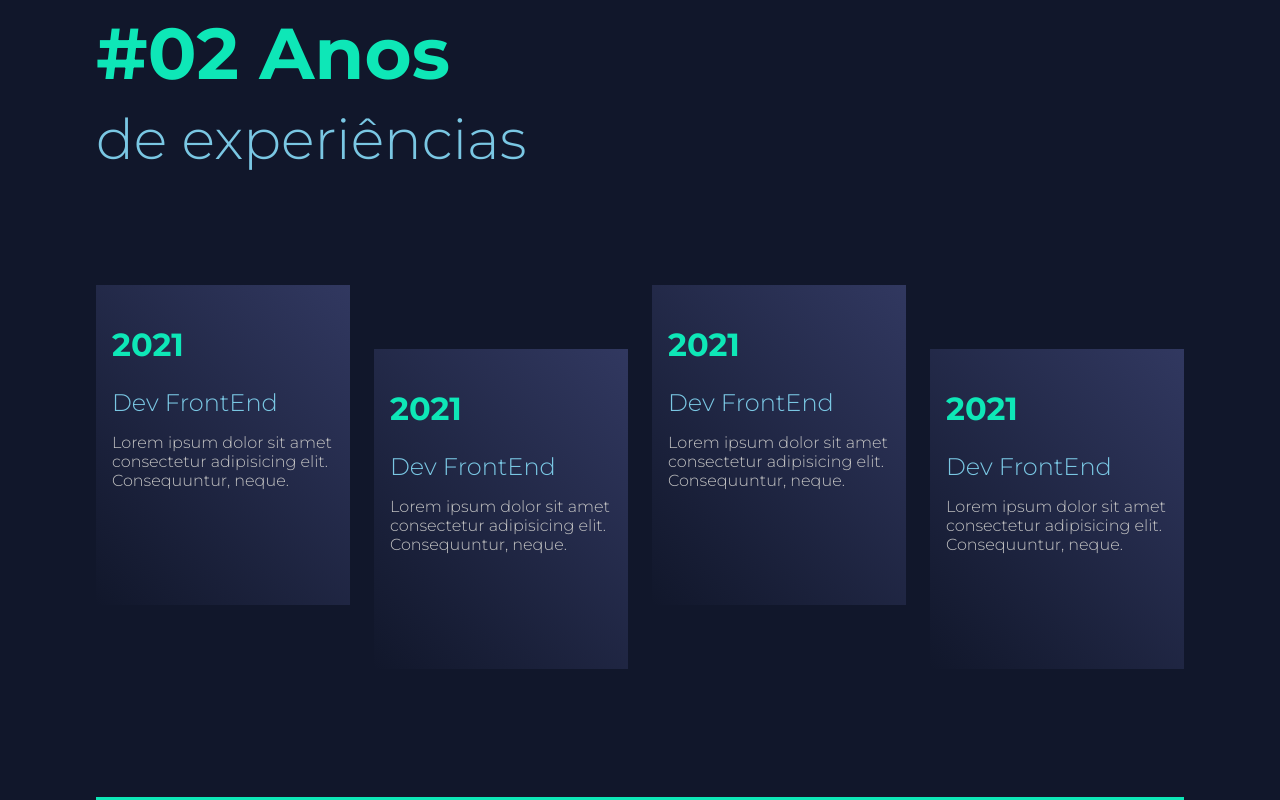
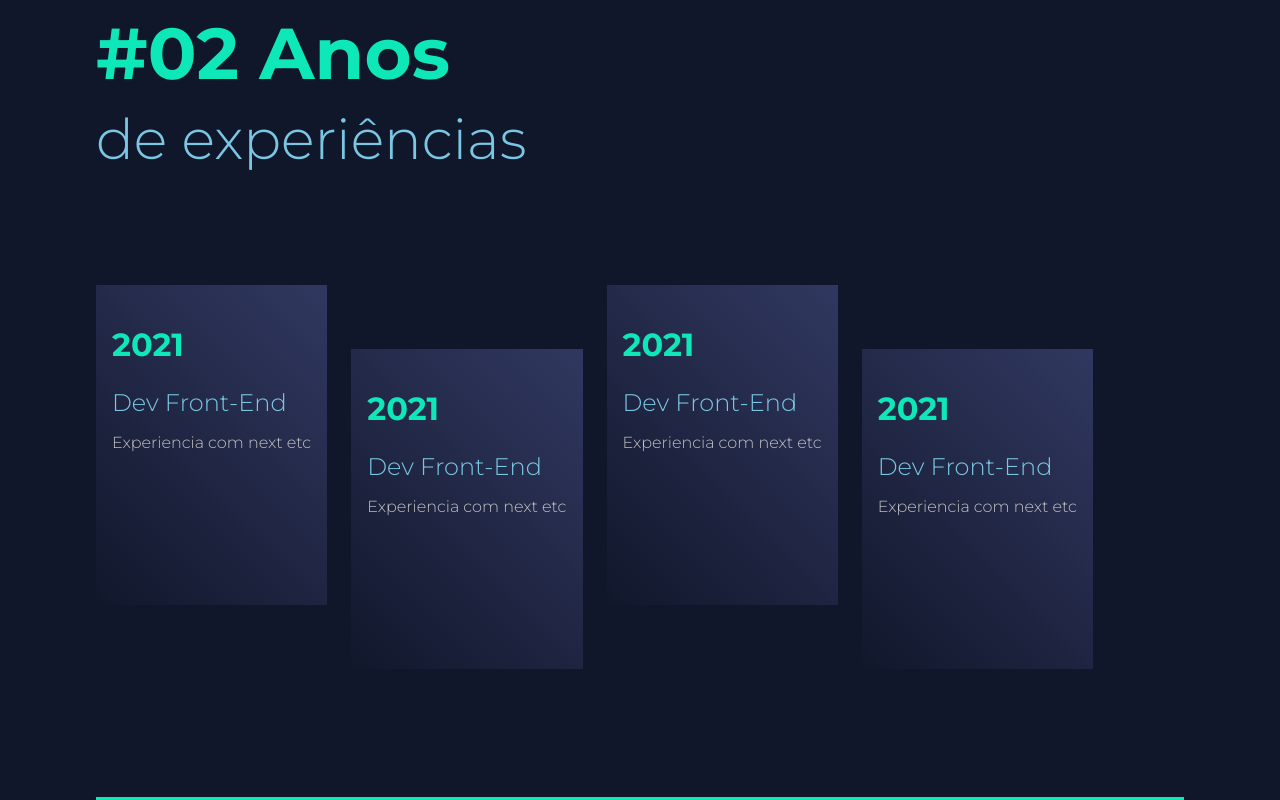
Before and after one commit to GiovanniCrabi/portfolio, a Next.js app: page / in a window 1280 px wide. Shown: the part 775-1575 px from the top of the page. Built offline with nearby package versions, Linux system fonts and the light colour scheme.

Commit message:
Finished Experiences

```diff
--- a/src/components/Experiences/ExperiencesItem.tsx
+++ b/src/components/Experiences/ExperiencesItem.tsx
@@ -1,14 +1,23 @@
-import styled from "styled-components"
-import { ItemContainer } from "./styles"
+import { ItemContainer } from './styles';
 
-export default function ExperiencesItem() {
+interface ExperiencesItemProps {
+  year: number;
+  title: string;
+  description: string;
+}
+
+export default function ExperiencesItem({
+  year,
+  title,
+  description
+}: ExperiencesItemProps) {
   return (
-     <ItemContainer>
-    <div>
-      <h1>2021</h1>
-      <h2>Dev FrontEnd</h2>
-      <p>Lorem ipsum dolor sit amet consectetur adipisicing elit. Consequuntur, neque.</p>
-    </div>
-  </ItemContainer>
-  )
+    <ItemContainer>
+      <div>
+        <h1>{year}</h1>
+        <h2>{title}</h2>
+        <p>{description}</p>
+      </div>
+    </ItemContainer>
+  );
 }
--- a/src/components/Experiences/index.tsx
+++ b/src/components/Experiences/index.tsx
@@ -1,22 +1,34 @@
-import { SectionTitle } from "../SectionTitle";
-import ExperiencesItem from "./ExperiencesItem";
-import { Container } from "./styles";
+import { SectionTitle } from '../SectionTitle';
+import ExperiencesItem from './ExperiencesItem';
+import { Container } from './styles';
 
 export function Experiences() {
   return (
     <Container>
-        <SectionTitle title='02 Anos' description='de experiências' />
+      <SectionTitle title="02 Anos" description="de experiências" />
 
-        <section>
-          <ExperiencesItem />
-          <ExperiencesItem />
-          <ExperiencesItem />
-          <ExperiencesItem />
-        </section>
-
+      <section>
+        <ExperiencesItem
+          year={2021}
+          title="Dev Front-End"
+          description="Experiencia com next etc"
+        />
+        <ExperiencesItem
+          year={2021}
+          title="Dev Front-End"
+          description="Experiencia com next etc"
+        />
+        <ExperiencesItem
+          year={2021}
+          title="Dev Front-End"
+          description="Experiencia com next etc"
+        />
+        <ExperiencesItem
+          year={2021}
+          title="Dev Front-End"
+          description="Experiencia com next etc"
+        />
+      </section>
     </Container>
-
-
-
-  )
+  );
 }
--- a/src/components/Experiences/styles.ts
+++ b/src/components/Experiences/styles.ts
@@ -9,7 +9,7 @@ export const Container = styled.section`
     gap: 1.5rem;
 
     padding-bottom: 8rem;
-    border-bottom: 3px solid ${({theme}) => theme.primary };
+    border-bottom: 3px solid ${({ theme }) => theme.primary};
 
     @media (max-width: 1000px) {
       gap: 1rem;
@@ -25,7 +25,7 @@ export const Container = styled.section`
 
 export const ItemContainer = styled.div`
   > div {
-    background: ${({theme}) => theme.gradient };
+    background: ${({ theme }) => theme.gradient};
     padding: 1rem;
     padding-top: 2.5rem;
     height: 20rem;
@@ -37,20 +37,20 @@ export const ItemContainer = styled.div`
     transition: 0.5s;
 
     h1 {
-      color: ${({theme}) => theme.primary };
+      color: ${({ theme }) => theme.primary};
       font-size: 2rem;
       margin-bottom: 1.5rem;
     }
 
     h2 {
-      color: ${({theme}) => theme.secondary };
+      color: ${({ theme }) => theme.secondary};
       font-size: 1.5rem;
       font-weight: 300;
       margin-bottom: 1rem;
     }
 
     p {
-      color: ${({theme}) => theme.textLight };
+      color: ${({ theme }) => theme.textLight};
       font-size: 1rem;
       font-weight: 300;
     }
@@ -68,7 +68,46 @@ export const ItemContainer = styled.div`
   @media (max-width: 1000px) {
     > div {
       height: 15rem;
+      padding-top: 1.5rem;
 
+      h1 {
+        font-size: 1.2rem;
+        margin-bottom: 1rem;
+      }
+
+      h2 {
+        font-size: 1rem;
+      }
+
+      p {
+        font-size: 0.9rem;
+      }
+    }
+  }
+
+  @media (max-width: 700px) {
+    &:nth-child(even) > div {
+      margin-top: 0;
+    }
+    &:hover > div {
+      transform: translateY(0);
+    }
+
+    > div {
+      height: auto;
+      padding-top: 2rem;
+
+      h1 {
+        font-size: 2rem;
+      }
+
+      h2 {
+        font-size: 1.5rem;
+      }
+
+      p {
+        font-size: 1rem;
+      }
     }
   }
 `;
```
